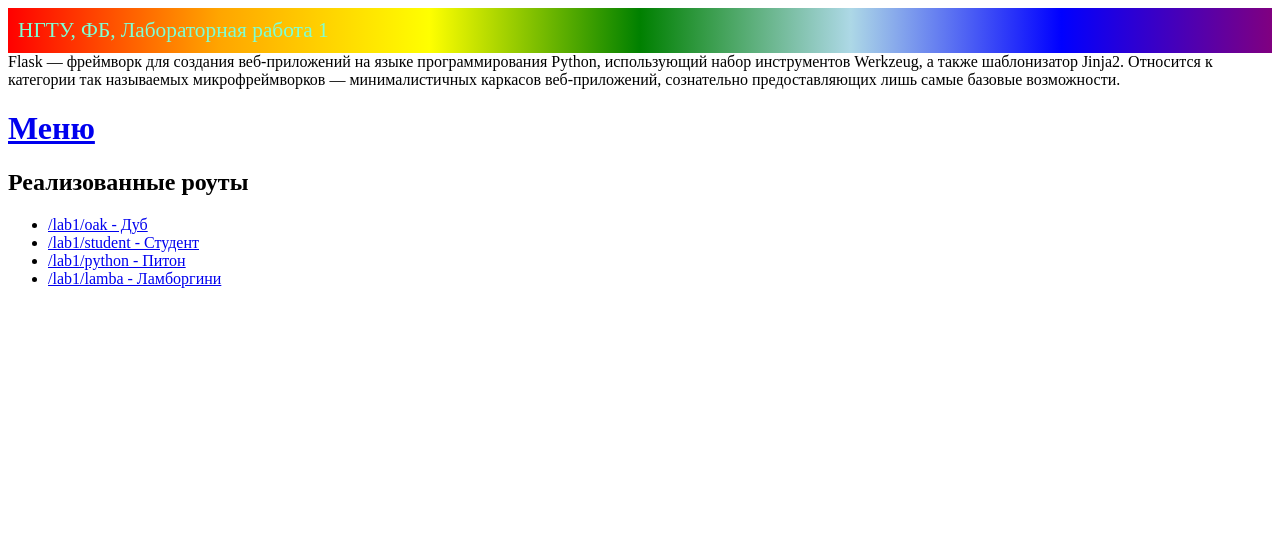
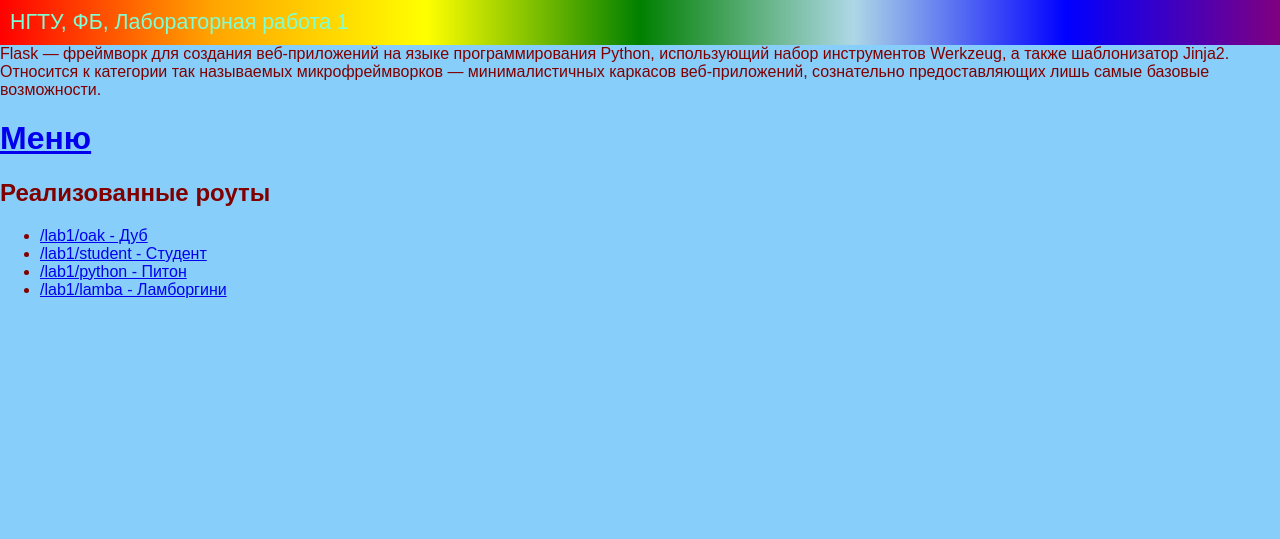
Before and after one commit to vladislav-demenev/webprogramming-labs-2, a Flask app: page /lab1 in a window 1280 px wide. Shown: the top 539 px of the page. Run offline with Flask 3, Linux system fonts and the light colour scheme.

Commit message:
Добавил body

```diff
--- a/static/lab1.css
+++ b/static/lab1.css
@@ -22,3 +22,10 @@ footer {
     bottom: 0;
     width: 100%;
 }
+
+body {
+    background-color: lightskyblue;
+    color: maroon;
+    font-family: Arial, Helvetica, sans-serif;
+    margin: 0px;
+}
```
